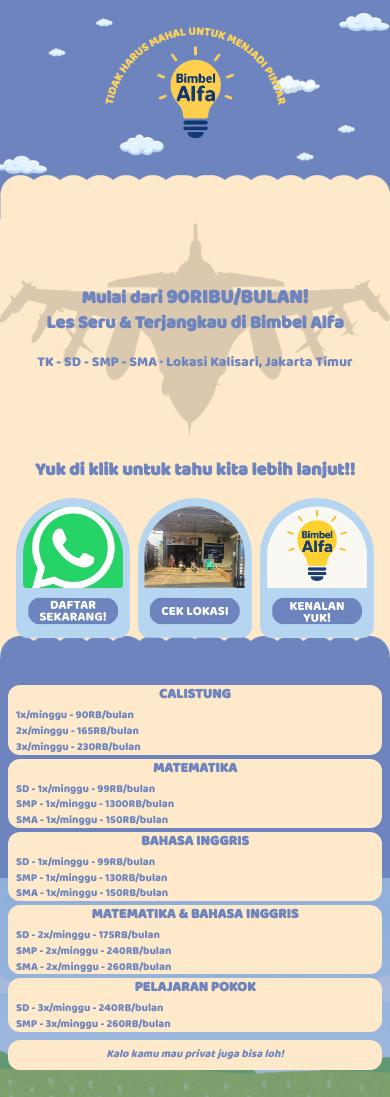
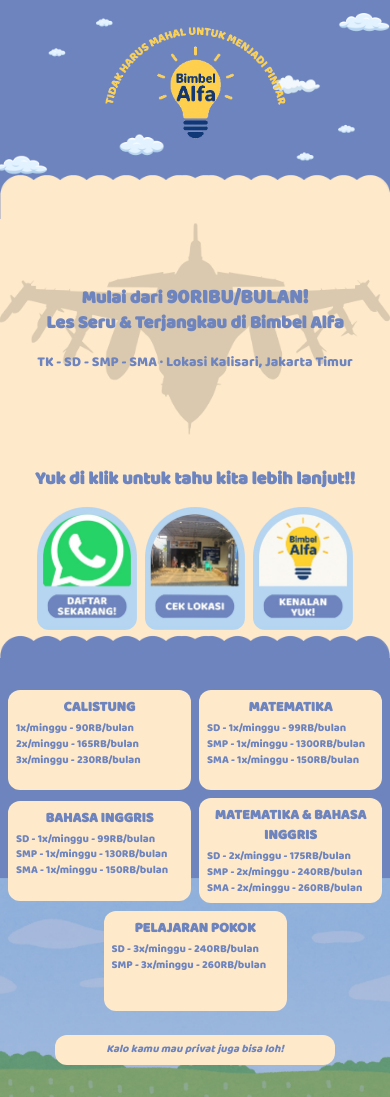
Before and after one commit to Cyrochrome/bimbel-alfa, a Next.js app: page / in a window 390 px wide. Built offline with nearby package versions, Linux system fonts and the light colour scheme.

Commit message:
Mobile Responsiveness Fixes

```diff
--- a/src/components/Sections/MainCardsSection.tsx
+++ b/src/components/Sections/MainCardsSection.tsx
@@ -90,8 +90,7 @@
                 <Wrapper
                   key={idx}
                   {...props}
-                  className="block min-w-[90px] sm:min-w-[100px] transform hover:scale-[1.05] transition-transform will-change-transform"
-                  style={{ maxWidth: '120px' }}
+                  className="block max-w-[100px] min-w-[80px] sm:min-w-[100px] sm:max-w-[120px] transform hover:scale-[1.05] transition-transform will-change-transform"
                 >
                   <Image
                     src={card.img}
--- a/src/components/Sections/ProductsSection.tsx
+++ b/src/components/Sections/ProductsSection.tsx
@@ -6,7 +6,7 @@
       backgroundSrcs={['/assets/img/bg4-bimbel-alfa.png', '/assets/img/bg5-bimbel-alfa.png']}
     >
       <div className="relative w-full h-full flex flex-col justify-center items-center px-2 sm:px-4 py-4 text-lilac z-10">
-        <div className="flex flex-col gap-1 text-xs sm:text-sm max-w-5xl w-full items-center">
+        <div className="grid grid-cols-4 gap-2 text-xs sm:text-sm max-w-5xl w-full items-center mb-5">
           {[
             {
               title: 'CALISTUNG',
@@ -15,6 +15,7 @@
                 '2x/minggu - 165RB/bulan',
                 '3x/minggu - 230RB/bulan',
               ],
+              className: 'col-span-2',
             },
             {
               title: 'MATEMATIKA',
@@ -23,6 +24,7 @@
                 'SMP - 1x/minggu - 1300RB/bulan',
                 'SMA - 1x/minggu - 150RB/bulan',
               ],
+              className: 'col-span-2',
             },
             {
               title: 'BAHASA INGGRIS',
@@ -31,6 +33,7 @@
                 'SMP - 1x/minggu - 130RB/bulan',
                 'SMA - 1x/minggu - 150RB/bulan',
               ],
+              className: 'col-span-2',
             },
             {
               title: 'MATEMATIKA & BAHASA INGGRIS',
@@ -39,15 +42,17 @@
                 'SMP - 2x/minggu - 240RB/bulan',
                 'SMA - 2x/minggu - 260RB/bulan',
               ],
+              className: 'col-span-2',
             },
             {
               title: 'PELAJARAN POKOK',
               items: ['SD - 3x/minggu - 240RB/bulan', 'SMP - 3x/minggu - 260RB/bulan'],
+              className: 'col-span-2 col-start-2',
             },
           ].map((section, idx) => (
             <div
               key={idx}
-              className="bg-cream rounded-xl w-full max-w-sm px-2 sm:px-3 sm:py-3 leading-tight transform hover:scale-[1.02] transition-transform"
+              className={`bg-cream rounded-xl min-h-[100px] sm:min-h-[130px] w-full px-2 py-2 sm:px-3 sm:py-3 leading-tight transform hover:scale-[1.02] transition-transform ${section.className ? section.className : ''}`}
             >
               <h3 className="text-center font-semibold text-sm sm:text-base mb-1">
                 {section.title}
@@ -59,12 +64,11 @@
               </ul>
             </div>
           ))}
-
-          <div className="bg-cream rounded-xl w-full max-w-sm px-2 py-2 text-center mt-1">
-            <p className="italic font-medium text-[11px] sm:text-xs leading-tight">
-              Kalo kamu mau privat juga bisa loh!
-            </p>
-          </div>
+        </div>
+        <div className="bg-cream rounded-xl w-3/4 max-w-sm px-2 py-2 text-center mt-1">
+          <p className="italic font-medium text-[11px] sm:text-xs leading-tight">
+            Kalo kamu mau privat juga bisa loh!
+          </p>
         </div>
       </div>
     </SectionTemplate>
```
